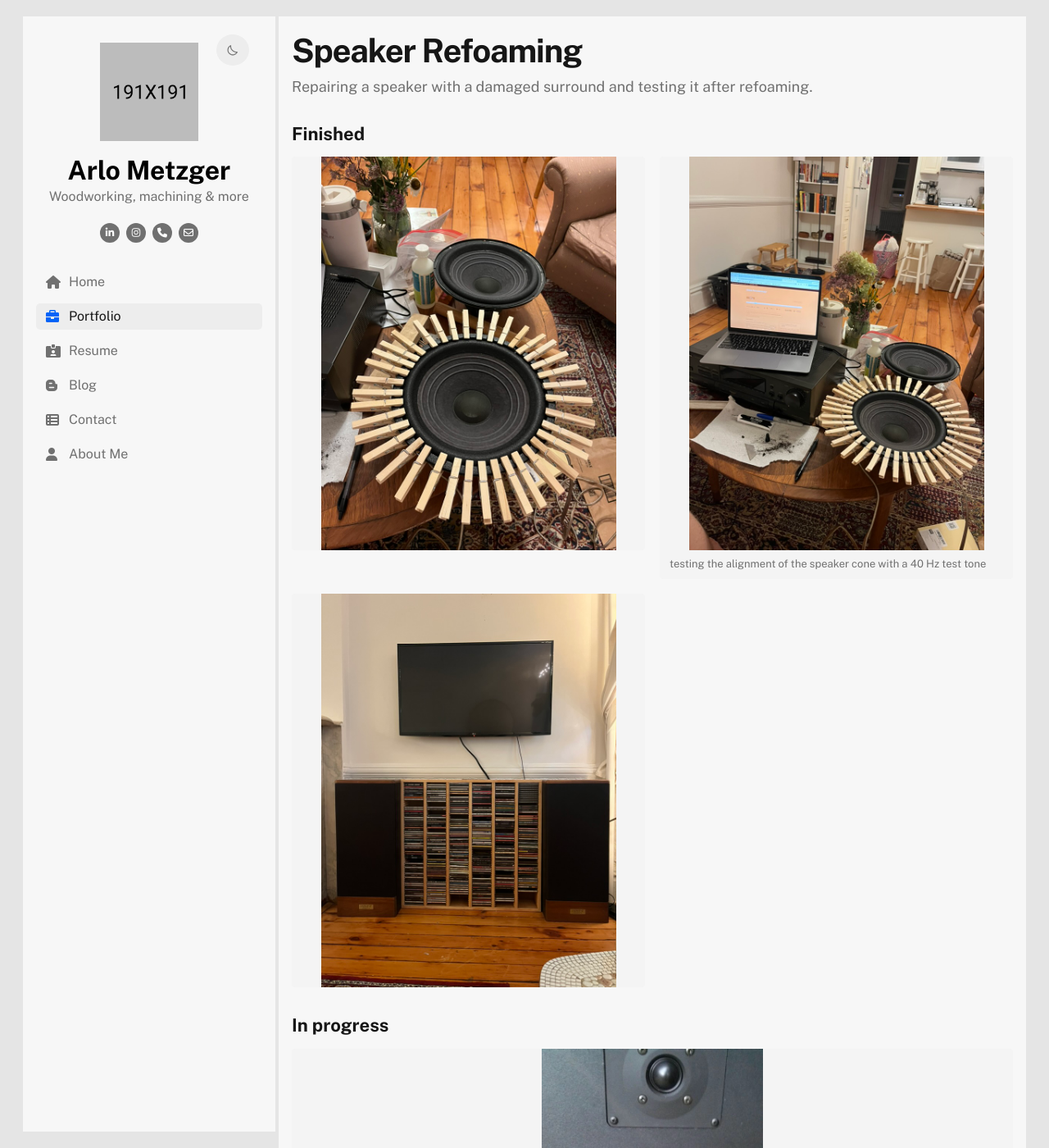
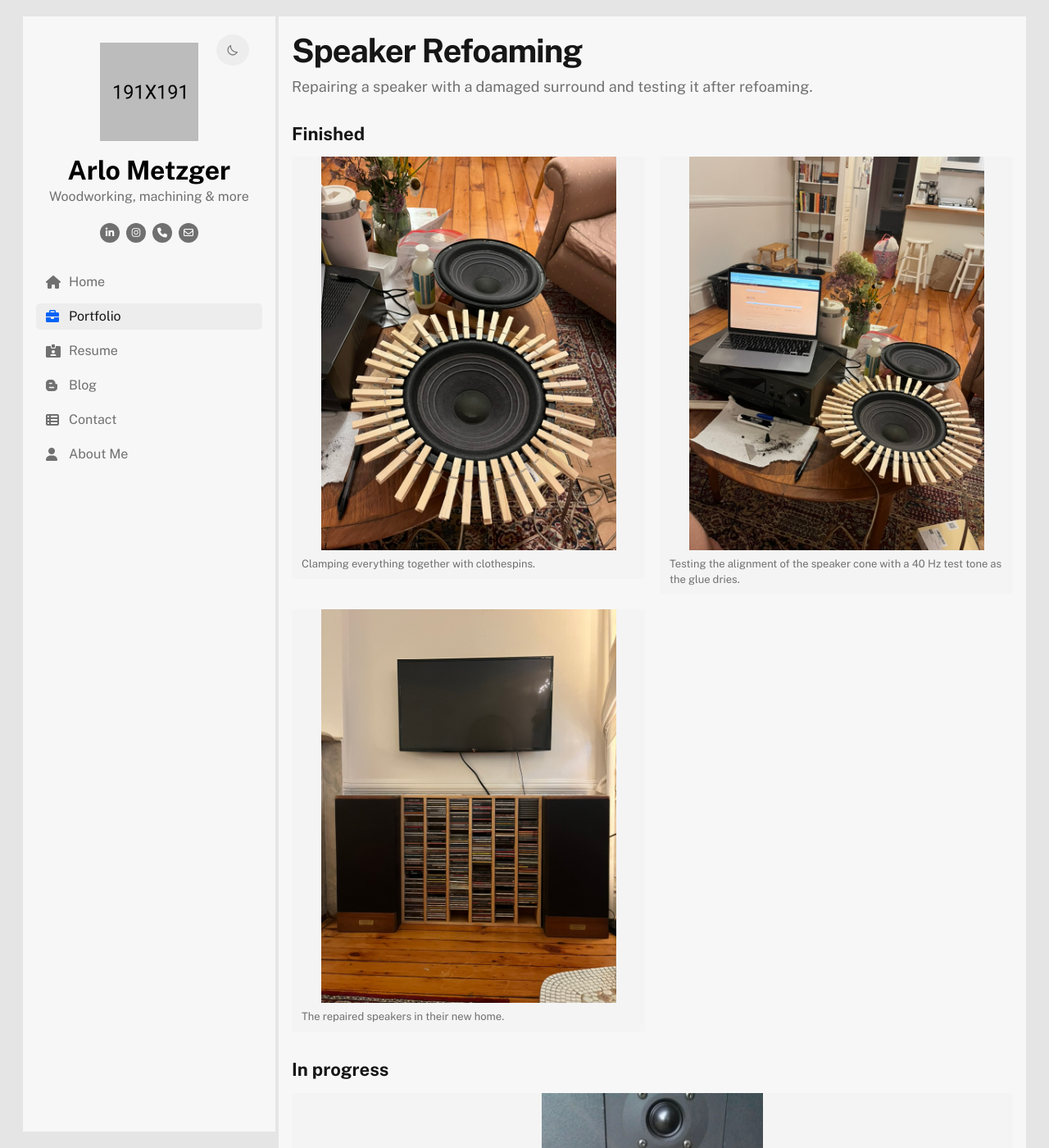
Before and after one commit to arlometzger/arlometzger.github.io, a Jekyll site: the page built from _projects/other/speaker-refoaming.md, in a window 1280 px wide and 1400 px high. Shown: the whole window at 82% size. Built offline with Jekyll 4.4.1, drawn with Linux system fonts in a browser that asks for light colours.

Commit message:
feat: enhance project details and descriptions for Graver Handles, San Mai Paring Knife, Speaker Refoaming, and CD Storage Case for clarity and organization

```diff
--- a/_projects/other/speaker-refoaming.md
+++ b/_projects/other/speaker-refoaming.md
@@ -9,11 +9,13 @@ sections:
     images:
       - image: /assets/images/projects/other/speaker-refoaming/closeup.jpeg
         alt: "Close view of the repaired speaker surround"
+        caption: "Clamping everything together with clothespins."
       - image: /assets/images/projects/other/speaker-refoaming/tone-test.jpeg
         alt: "Speaker during a tone test after refoaming"
-        caption: "testing the alignment of the speaker cone with a 40 Hz test tone"
+        caption: "Testing the alignment of the speaker cone with a 40 Hz test tone as the glue dries."
       - image: /assets/images/projects/other/speaker-refoaming/finished.jpeg
         alt: "Speaker after the refoaming repair"
+        caption: "The repaired speakers in their new home."
   - title: "In progress"
     images:
       - image: /assets/images/projects/other/speaker-refoaming/broken.jpeg
```
Also changed, not shown: _projects/machining/graver-handles.md (+4 -3 lines), _projects/other/sanmai-paring-knife.md (+3 -1 lines), _projects/woodworking/cd-case.md (+1 -1 lines).
